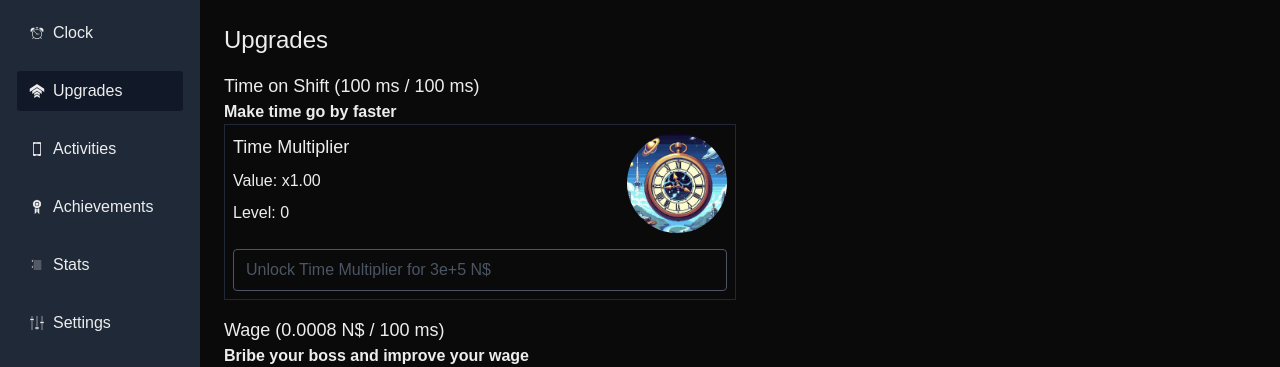
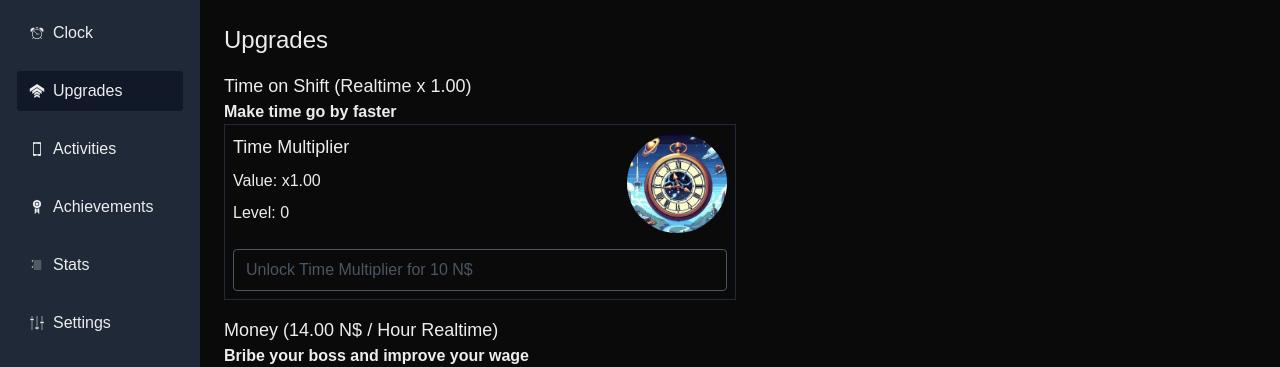
Before and after one commit to enyineer/nissesgen, a Next.js app: page /game/upgrades in a window 1280 px wide. Shown: the top 367 px of the page. Built offline with nearby package versions, Linux system fonts and the light colour scheme.

Commit message:
Correctly calculate wage

```diff
--- a/app/game/upgrades/page.tsx
+++ b/app/game/upgrades/page.tsx
@@ -1,17 +1,13 @@
 "use client";
 
-import { MILLISECONDS_PER_TICK } from "../../../engine/useGameEngine";
 import useMoney from "../../../engine/useMoney";
 import { useMoneyState } from "../../../engine/useMoneyState";
 import useTime from "../../../engine/useTime";
-import { useTimeState } from "../../../engine/useTimeState";
-import { gameMath } from "../../../gameMath";
 import UpgradeCard from "./upgradeCard";
 
 export default function UpgradesPage() {
   const time = useTime();
   const money = useMoney();
-  const { currencyDisplayName: timeCurrencyDisplayName } = useTimeState();
   const { currencyDisplayName: moneyCurrencyDisplayName } = useMoneyState();
 
   return (
@@ -19,9 +15,7 @@ export default function UpgradesPage() {
       <h1 className="text-2xl">Upgrades</h1>
       <div className="flex flex-col">
         <h3 className="text-lg">
-          Time on Shift ({gameMath.format(time.tickValue)}{" "}
-          {timeCurrencyDisplayName} / {gameMath.format(MILLISECONDS_PER_TICK)}{" "}
-          ms)
+          Time on Shift (Realtime x {time.upgradeFactor.toFixed(2)})
         </h3>
         <h4 className="text-md font-bold">Make time go by faster</h4>
         <div className="grid grid-cols-1 gap-2 xl:grid-cols-2">
@@ -30,8 +24,8 @@ export default function UpgradesPage() {
       </div>
       <div className="flex flex-col">
         <h3 className="text-lg">
-          Wage ({money.tickValue.toFixed(4)} {moneyCurrencyDisplayName} /{" "}
-          {gameMath.format(MILLISECONDS_PER_TICK)} ms)
+          Money ({money.tickValuePerHour.toFixed(2)} {moneyCurrencyDisplayName}{" "}
+          / Hour Realtime)
         </h3>
         <h4 className="text-md font-bold">
           Bribe your boss and improve your wage
--- a/engine/useMoney.ts
+++ b/engine/useMoney.ts
@@ -13,12 +13,12 @@ import { useMoneyState } from "./useMoneyState";
 
 export const MULTIPLIER_BASE = gameMath.bignumber("1");
 
-export const CHOCOLATE_MULTIPLIER_PER_LEVEL = gameMath.bignumber("0.05");
-export const CHOCOLATE_MULTIPLIER_BASE_COST = gameMath.bignumber("5");
+export const CHOCOLATE_MULTIPLIER_PER_LEVEL = gameMath.bignumber("0.25");
+export const CHOCOLATE_MULTIPLIER_BASE_COST = gameMath.bignumber("1");
 export const CHOCOLATE_MULTIPLIER_COST_RATE = gameMath.bignumber("1.07");
 
-export const CIGAR_MULTIPLIER_PER_LEVEL = gameMath.bignumber("0.15");
-export const CIGAR_MULTIPLIER_BASE_COST = gameMath.bignumber("10");
+export const CIGAR_MULTIPLIER_PER_LEVEL = gameMath.bignumber("0.5");
+export const CIGAR_MULTIPLIER_BASE_COST = gameMath.bignumber("5");
 export const CIGAR_MULTIPLIER_COST_RATE = gameMath.bignumber("1.09");
 
 export const BASE_WAGE = gameMath.bignumber("14");
@@ -82,19 +82,29 @@ export default function useMoney() {
 
   const upgradeFactor = useMemo<BigNumber>(() => {
     return gameMath.evaluate(
-      `${chocolateUpgrade.value} + ${cigarUpgrade.value} + 1`
+      `${chocolateUpgrade.value} * ${cigarUpgrade.value}`
     );
   }, [chocolateUpgrade.value, cigarUpgrade.value]);
 
   const tickValue = useMemo<BigNumber>(() => {
-    // hourFraction is the fraction of an hour that has passed since last tick
-    const hourFraction = gameMath.evaluate(
-      `${MILLISECONDS_PER_TICK} * 60 * 60`
+    // Calculates base wage per tick
+    const wageCoefficient = gameMath.evaluate(
+      `${BASE_WAGE} / 60 / 60 / (1000 / ${MILLISECONDS_PER_TICK})`
+    );
+    // Calculate coefficient based on game time per tick
+    const timeTickValueCoefficient = gameMath.evaluate(
+      `(${timeTickValue} / ${MILLISECONDS_PER_TICK})`
     );
     return gameMath.evaluate(
-      `(${timeTickValue} * ${upgradeFactor}) / ${hourFraction}`
+      `${timeTickValueCoefficient} * ${wageCoefficient} * ${upgradeFactor}`
     );
   }, [timeTickValue, upgradeFactor]);
+
+  const tickValuePerHour = useMemo<BigNumber>(() => {
+    return gameMath.evaluate(
+      `(${tickValue} / ${MILLISECONDS_PER_TICK}) * 1000 * 60 * 60`
+    );
+  }, [tickValue]);
 
   const tick = useCallback(
     (ticks: BigNumber) => {
@@ -106,6 +116,7 @@ export default function useMoney() {
   return {
     tick,
     tickValue,
+    tickValuePerHour,
     reset: () => {
       state.reset();
       chocolateUpgrade.reset();
--- a/engine/useTime.ts
+++ b/engine/useTime.ts
@@ -12,10 +12,10 @@ import { useTimeState } from "./useTimeState";
 
 export const TIME_MULTIPLIER_BASE = gameMath.bignumber("1");
 export const TIME_MULTIPLIER_PER_LEVEL = gameMath.bignumber("0.01");
-export const TIME_MULTIPLIER_BASE_COST = gameMath.bignumber("1000");
-export const TIME_MULTIPLIER_COST_RATE = gameMath.bignumber("1.07");
+export const TIME_MULTIPLIER_BASE_COST = gameMath.bignumber("10");
+export const TIME_MULTIPLIER_COST_RATE = gameMath.bignumber("1.04");
 // Unlock after 30 Minutes
-export const TIME_MULTIPLIER_UNLOCK_COST = gameMath.bignumber(1000 * 60 * 5);
+export const TIME_MULTIPLIER_UNLOCK_COST = gameMath.bignumber(10);
 
 export default function useTime() {
   const { scientistMessage } = useNotification();
```
